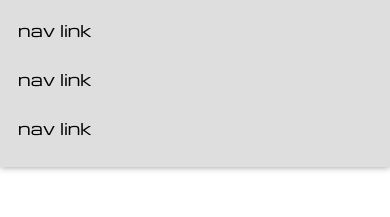
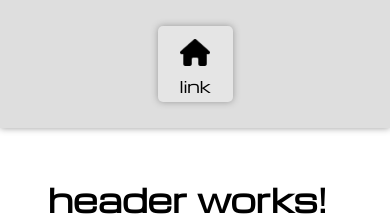
Before and after one commit to LMHPortfolio/GoogleMyBusinessClone, an Angular app: page / in a window 390 px wide. Shown: the top 217 px of the page. Built offline with nearby package versions, Linux system fonts and the light colour scheme.

Commit message:
updated color scheme styles wip

```diff
--- a/src/app/shared/nav/nav.component.css
+++ b/src/app/shared/nav/nav.component.css
@@ -1,10 +1,11 @@
 .nav-text {
   color: #000000;
+
 }
 
 .nav-container {
-  width: 150px;
-  height: 100vh;
+  width: 175px;
+  height: 100%;
   padding: 10px;
   position: fixed;
   overflow-x: hidden;
@@ -14,17 +15,32 @@
   z-index: 1;
   transition: 0.5s;
   box-shadow: 0 0 7px 0 #989898;
-
+  justify-items: center;
 }
 
 .nav-container a {
   list-style-type: none;
-  display: flex;
-  flex-direction: column;
+  display: inline-flex;
+  padding: 5px;
+  width: 150px;
+  margin: 1rem;
+
+  cursor: pointer;
+  border-radius: 5px;
+  background-color: #e5e5e5;
+  box-shadow: 0 0 7px 0 #989898;
   align-items: center;
-  padding: 8px;
-  margin-bottom: 10px;
-  cursor: pointer;
+
+}
+.nav-container a:hover {
+  background-color: #ffffff;
+}
+
+.nav-icon {
+  width: 30px;
+  align-self: center;
+  margin: 0.5rem;
+
 
 }
 
@@ -35,15 +51,18 @@
     height: auto;
     position: relative;
 
+
+
   }
 
   .nav-container a {
     list-style-type: none;
     display: flex;
-    flex-direction: row;
-    align-items: center;
-    padding: 8px;
-    margin-bottom: 10px;
+    flex-direction: column;
+    justify-content: center;
+    align-content: center;
+    text-align: center;
+    width: 75px;
     cursor: pointer;
 
   }
--- a/src/app/shared/nav/nav.component.html
+++ b/src/app/shared/nav/nav.component.html
@@ -3,9 +3,7 @@
 <div class="nav-container">
   <nav class="nav-text">
 
-    <a>nav link</a>
-    <a>nav link</a>
-    <a>nav link</a>
+    <span><a><img class="nav-icon" src="icons/house-solid.png"/>link</a></span>
 
 
   </nav>
--- a/src/styles.css
+++ b/src/styles.css
@@ -39,6 +39,8 @@
     margin-left: 175px;
   }
 
+  .
+
 }
 
 main {
```
Also changed, not shown: src/icons/house-solid.png (added).
